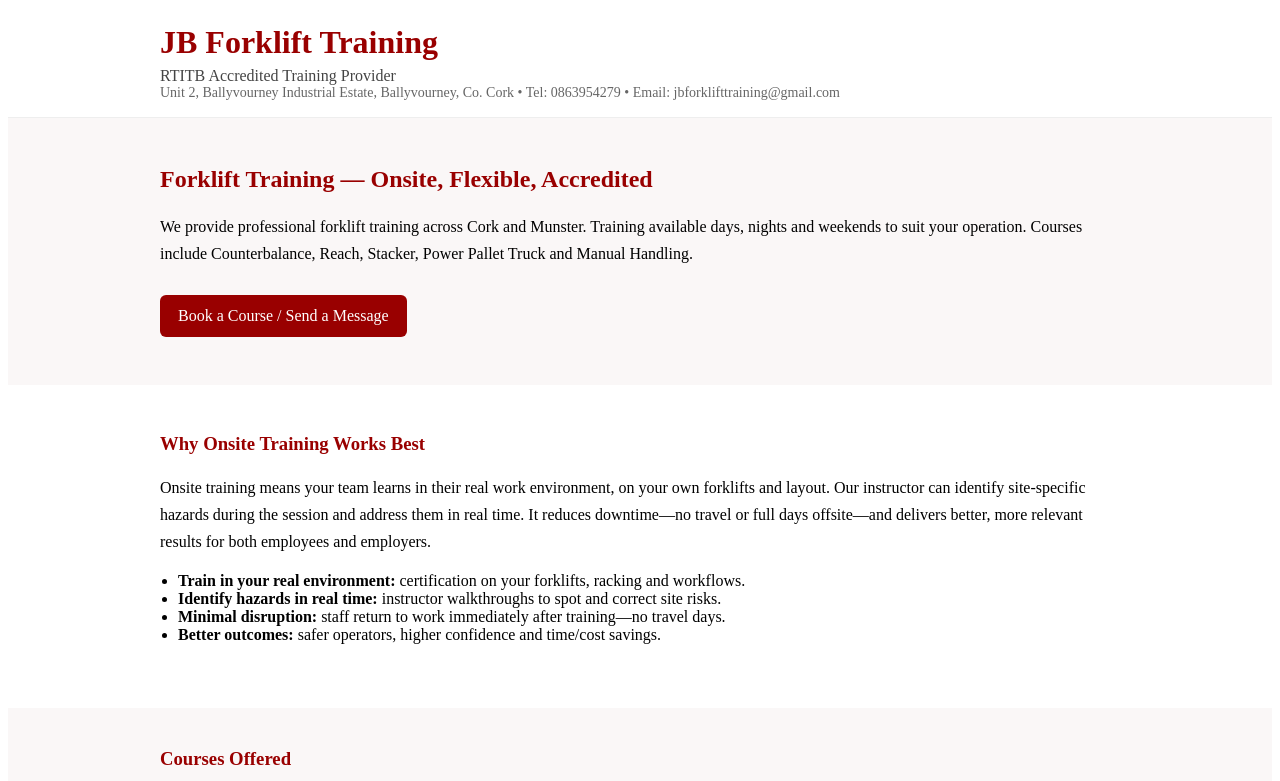
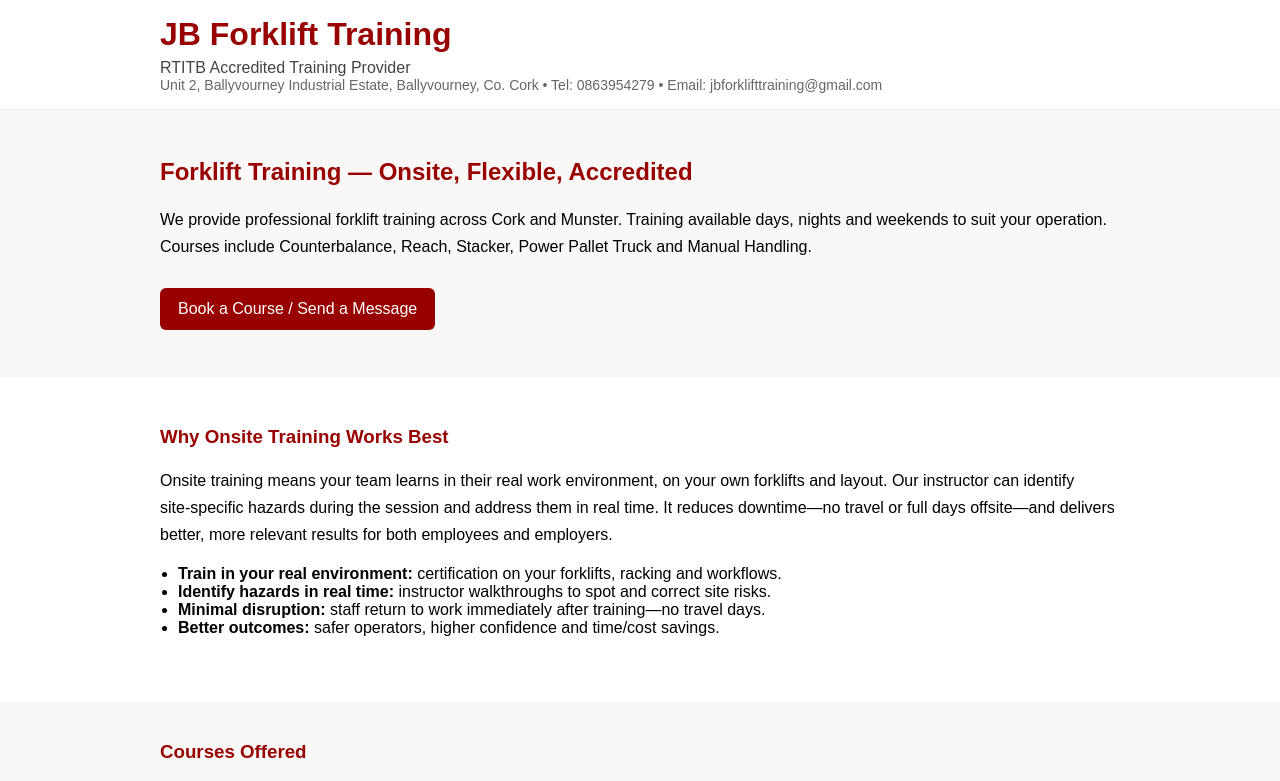
Before and after one commit to JBForks/jb-forklift-landing, a Next.js app: page / in a window 1280 px wide. Shown: the top 781 px of the page. Built offline with nearby package versions, Linux system fonts and the light colour scheme.

Commit message:
Create layout.tsx

```diff
--- /dev/null
+++ b/app/layout.tsx
@@ -0,0 +1,14 @@
+export const metadata = {
+  title: 'JB Forklift Training',
+  description: 'Professional onsite forklift training across Cork & Munster',
+};
+
+export default function RootLayout({ children }: { children: React.ReactNode }) {
+  return (
+    <html lang="en">
+      <body style={{ margin: 0, fontFamily: 'Arial, sans-serif' }}>
+        {children}
+      </body>
+    </html>
+  );
+}
```
